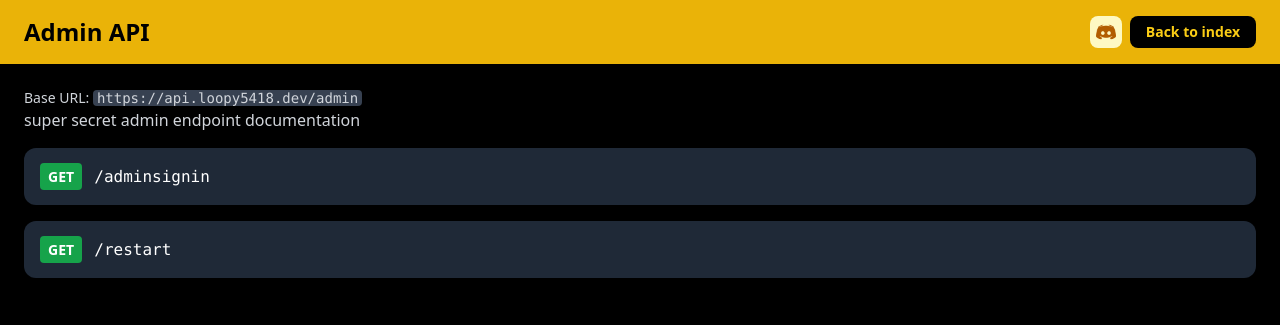
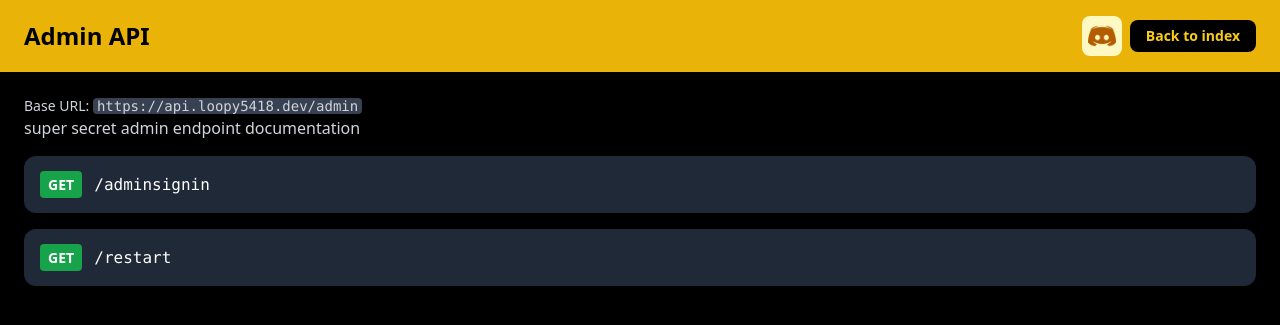
Before and after one commit to loopy5418/api, a Flask app: page /admin in a window 1280 px wide. Shown: the top 325 px of the page. Run offline with Flask 3, Linux system fonts and the light colour scheme; some libraries are stand-ins or nearby versions.

Commit message:
Adjust discord button size

```diff
--- a/api/templates/admindocs.html
+++ b/api/templates/admindocs.html
@@ -27,7 +27,7 @@
     <h1 class="text-2xl font-bold">Admin API</h1>
     <div class="space-x-2 flex items-center">
       <button onclick="window.open('https://discord.gg/your-invite', '_blank')" class="bg-yellow-100 hover:bg-yellow-200 rounded-lg p-1.5 flex items-center justify-center" title="Join Discord">
-        <img src="/static/discord-white-icon.png" alt="Discord" class="h-5 w-5" style="filter: invert(67%) sepia(99%) saturate(749%) hue-rotate(2deg) brightness(97%) contrast(101%);">
+        <img src="/static/discord-white-icon.png" alt="Discord" class="h-7 w-7" style="filter: invert(67%) sepia(99%) saturate(749%) hue-rotate(2deg) brightness(97%) contrast(101%);">
       </button>
       <button onclick="redirectToIndex()" class="bg-black text-yellow-400 font-semibold px-4 py-1.5 rounded-lg text-sm hover:bg-gray-800">Back to index</button>
     </div>
--- a/api/templates/index.html
+++ b/api/templates/index.html
@@ -41,7 +41,7 @@
         </svg>
       </button>
       <button onclick="window.open('https://discord.gg/your-invite', '_blank')" class="bg-blue-100 hover:bg-blue-200 rounded-lg p-1.5 flex items-center justify-center" title="Join Discord">
-        <img src="{{ url_for('static', filename='discord-white-icon.png') }}" alt="Discord" class="h-5 w-5" style="filter: invert(27%) sepia(99%) saturate(749%) hue-rotate(182deg) brightness(97%) contrast(101%);">
+        <img src="{{ url_for('static', filename='discord-white-icon.png') }}" alt="Discord" class="h-7 w-7" style="filter: invert(27%) sepia(99%) saturate(749%) hue-rotate(182deg) brightness(97%) contrast(101%);">
       </button>
     </div>
   </header>
```
